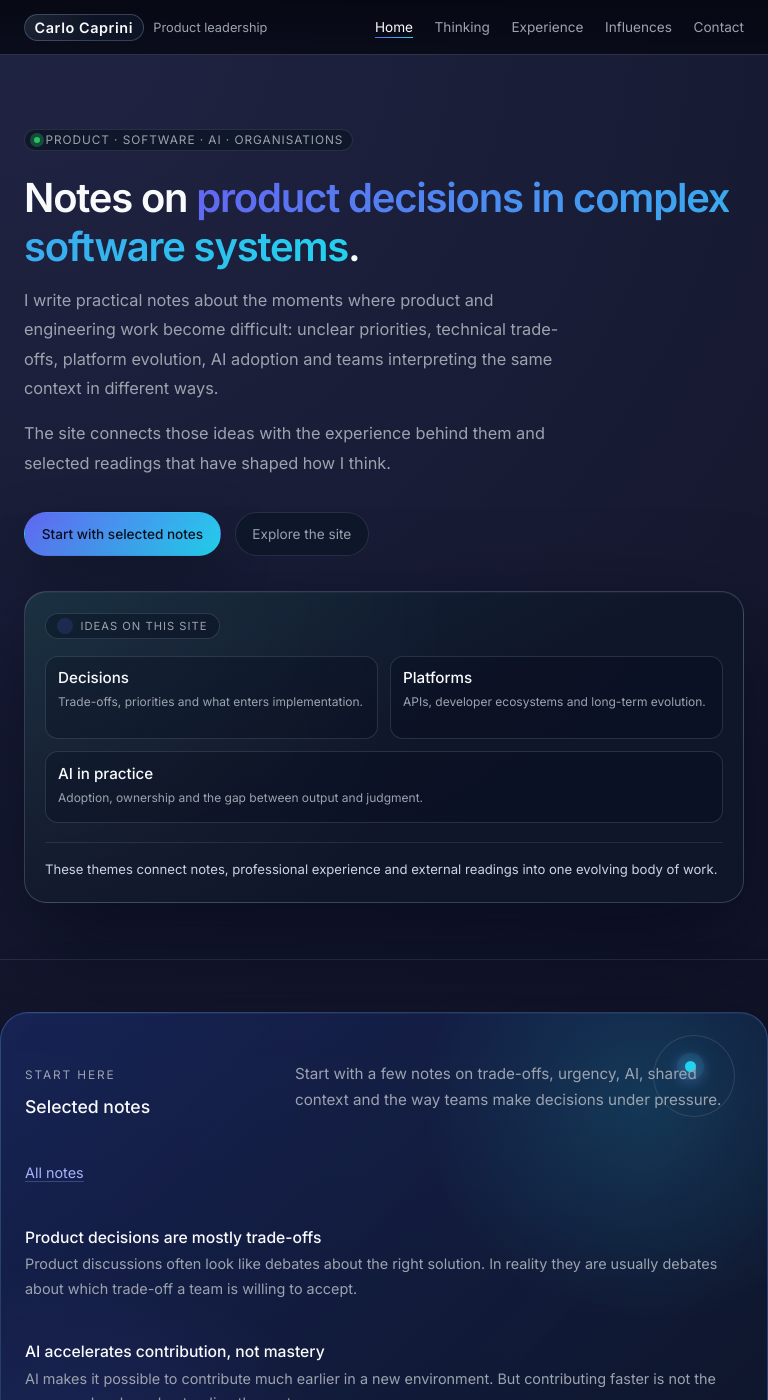
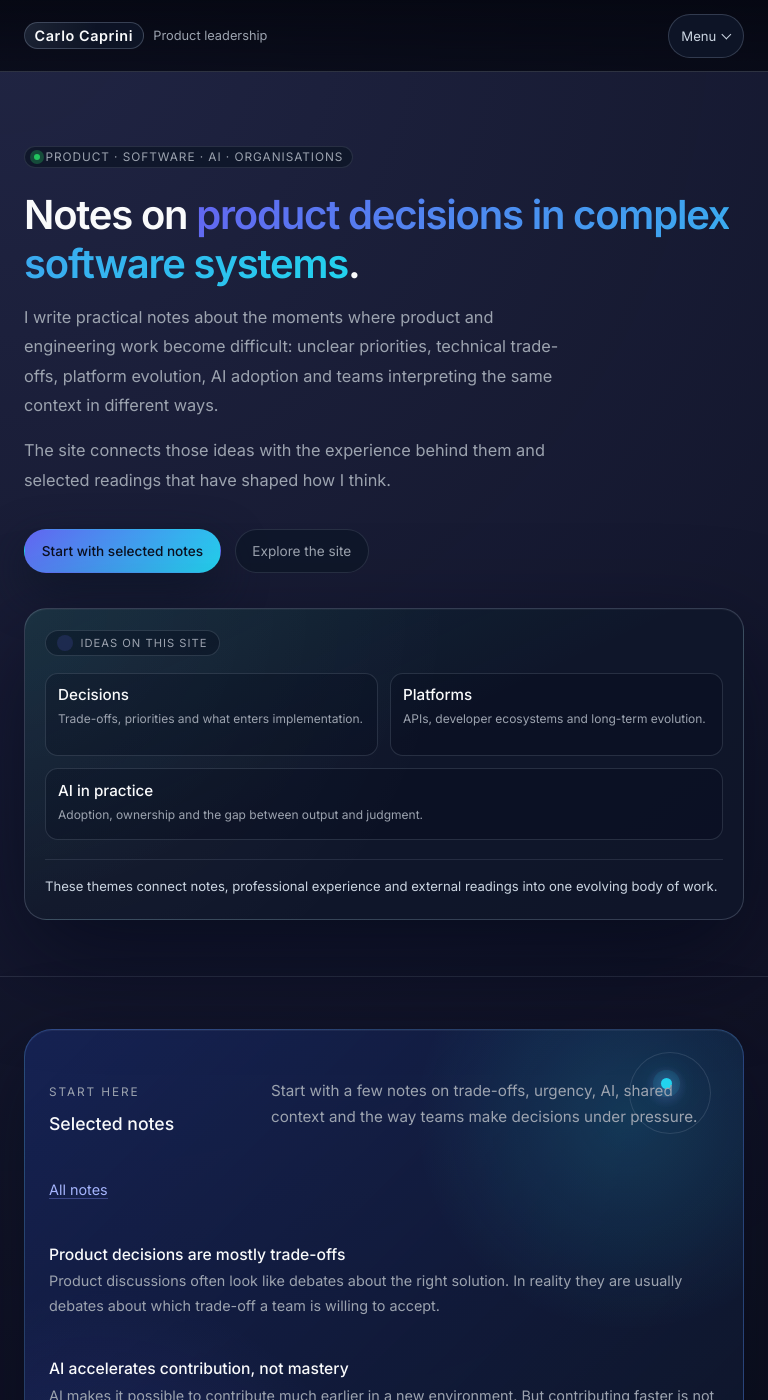
Before and after one commit to carlocaprini/carlocaprini.github.io, a Jekyll site: the page built from index.md, in a window 768 px wide and 1400 px high. Built offline with Jekyll 4.4.1, drawn with Linux system fonts in a browser that asks for light colours.

Commit message:
Refine iPad portrait layout

```diff
--- a/assets/css/main.css
+++ b/assets/css/main.css
@@ -2236,6 +2236,10 @@ main {
     padding-bottom: 2rem;
   }
 
+  .selected-notes-panel.container {
+    width: calc(100% - (2 * var(--page-gutter)));
+  }
+
   .selected-notes-panel--compact {
     padding-right: 1.75rem;
     padding-left: 1.75rem;
@@ -2243,7 +2247,71 @@ main {
 
 }
 
-@media (max-width: 760px) {
+@media (min-width: 641px) and (max-width: 900px) {
+  .home-explore-grid {
+    gap: 0.8rem;
+  }
+
+  .home-explore-card,
+  .home-map-card-link {
+    min-height: 0;
+  }
+
+  .home-map-card-link {
+    display: grid;
+    grid-template-columns: 1.5rem minmax(0, 1fr);
+    grid-template-rows: auto auto auto;
+    column-gap: 1rem;
+    padding: 1rem 4.25rem 1.05rem 1.15rem;
+  }
+
+  .home-map-marker {
+    grid-column: 1;
+    grid-row: 1 / 4;
+    align-self: center;
+    margin: 0;
+  }
+
+  .home-map-index,
+  .home-map-title,
+  .home-map-body {
+    grid-column: 2;
+  }
+
+  .home-map-index {
+    grid-row: 1;
+    margin-bottom: 0.35rem;
+  }
+
+  .home-map-title {
+    grid-row: 2;
+    margin-bottom: 0.35rem;
+  }
+
+  .home-map-body {
+    grid-row: 3;
+    max-width: 38rem;
+    line-height: 1.55;
+  }
+
+  .home-map-line {
+    display: none;
+  }
+
+  .home-map-arrow {
+    top: 50%;
+    right: 1.15rem;
+    bottom: auto;
+    opacity: 0.72;
+    transform: translateY(-50%);
+  }
+
+  .home-explore-card:hover .home-map-arrow {
+    transform: translateY(-50%);
+  }
+}
+
+@media (max-width: 900px) {
   .nav {
     gap: 1rem;
   }
```
